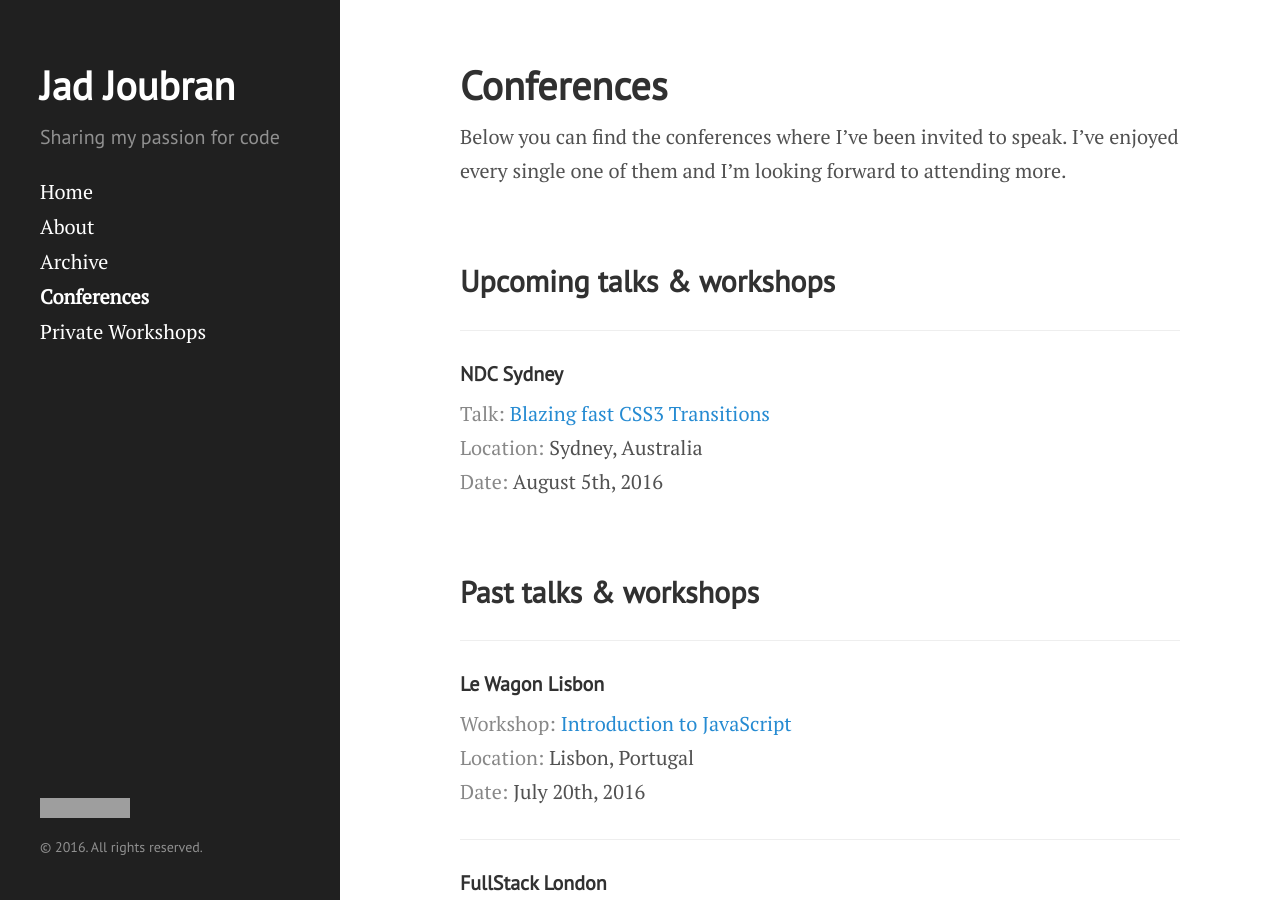
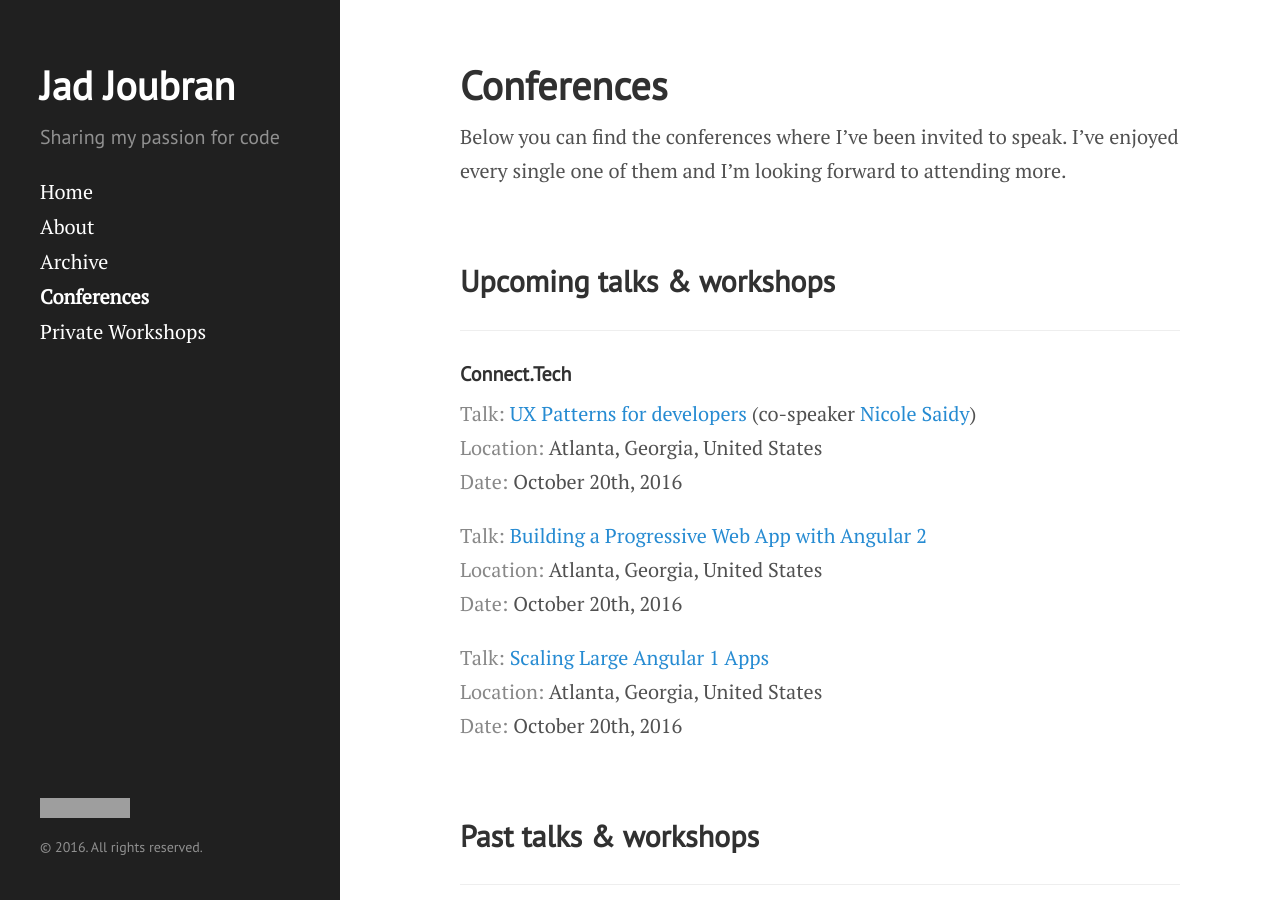
Before and after one commit to jadjoubran/blog, a Jekyll site: the page built from conferences.md, in a window 1280 px wide and 900 px high. Built offline with Jekyll 4.4.1, drawn with Linux system fonts in a browser that asks for light colours; some of the changed text lies outside the part shown; grey boxes are pictures that could not be loaded.

Commit message:
updated conferences for Connect.Tech

```diff
--- a/conferences.md
+++ b/conferences.md
@@ -10,15 +10,30 @@ Below you can find the conferences where I've been invited to speak. I've enjoye
 ## Upcoming talks & workshops
 <hr>
 
+#### Connect.Tech
+<span class="conferences-ref">Talk:</span> [UX Patterns for developers](http://connect.tech/speakers.html){:target="_blank"} (co-speaker [Nicole Saidy](https://nicolesaidy.com/){:target="_blank"})
+<span class="conferences-ref">Location:</span> Atlanta, Georgia, United States
+<span class="conferences-ref">Date:</span> October 20th, 2016
+
+<span class="conferences-ref">Talk:</span> [Building a Progressive Web App with Angular 2](http://connect.tech/speakers.html){:target="_blank"}
+<span class="conferences-ref">Location:</span> Atlanta, Georgia, United States
+<span class="conferences-ref">Date:</span> October 20th, 2016
+
+<span class="conferences-ref">Talk:</span> [Scaling Large Angular 1 Apps](http://connect.tech/speakers.html){:target="_blank"}
+<span class="conferences-ref">Location:</span> Atlanta, Georgia, United States
+<span class="conferences-ref">Date:</span> October 20th, 2016
+
+
+<br>
+
+## Past talks & workshops
+<hr>
+
 #### NDC Sydney
 <span class="conferences-ref">Talk:</span> [Blazing fast CSS3 Transitions](http://ndcsydney.com/talk/blazing-fast-css3-animations/){:target="_blank"}
 <span class="conferences-ref">Location:</span> Sydney, Australia
 <span class="conferences-ref">Date:</span> August 5th, 2016
 
-
-<br>
-
-## Past talks & workshops
 <hr>
 
 #### Le Wagon Lisbon
@@ -94,7 +109,7 @@ Below you can find the conferences where I've been invited to speak. I've enjoye
 #### Northeast PHP
 
 <span class="conferences-ref">Talk:</span> [Kickstarting a Laravel app - modern techniques & best practices](http://2015.northeastphp.org/session/kickstarting-a-laravel-application-using-modern-techniques-and-common-best-practices/){:target="_blank"}
-<span class="conferences-ref">Location:</span> Boston, Massachusetts
+<span class="conferences-ref">Location:</span> Boston, Massachusetts, United States
 <span class="conferences-ref">Date:</span> August 22nd, 2015
 
 <hr>
```
